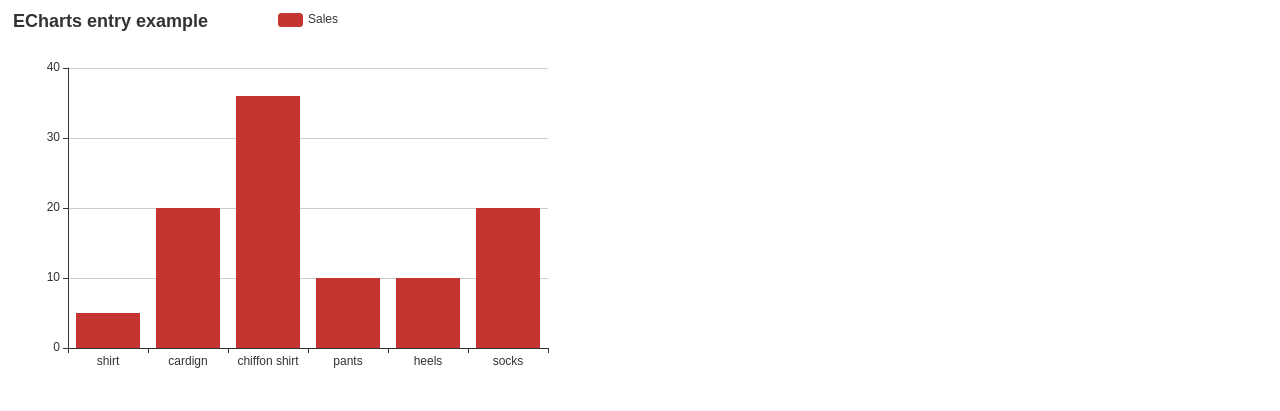
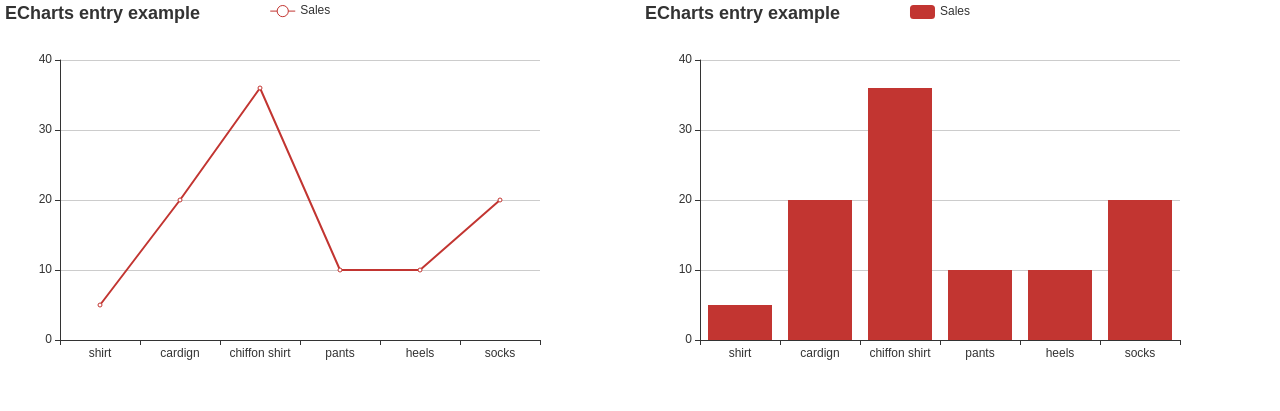
Before and after one commit to josephmtinangi/learn-echarts, a plain HTML site: page index.html in a window 1280 px wide. Drawn offline with nearby package versions, Linux system fonts and the light colour scheme.

Commit message:
Add UIKit and draw line chart

```diff
--- a/index.html
+++ b/index.html
@@ -6,12 +6,27 @@
           content="width=device-width, user-scalable=no, initial-scale=1.0, maximum-scale=1.0, minimum-scale=1.0">
     <meta http-equiv="X-UA-Compatible" content="ie=edge">
     <title>E Charts</title>
+    <!-- UIkit CSS -->
+    <link rel="stylesheet" href="https://cdnjs.cloudflare.com/ajax/libs/uikit/3.0.0-beta.24/css/uikit.min.css"/>
     <script src="js/echarts.min.js"></script>
 </head>
 <body>
 
-<div id="main" style="width: 600px;height:400px;"></div>
+<div uk-grid>
+    <div>
+        <div id="line" style="width: 600px;height:400px;"></div>
+    </div>
+    <div>
+        <div id="bar" style="width: 600px;height:400px;"></div>
+    </div>
+</div>
 
+<!-- jQuery is required -->
+<script src="https://cdnjs.cloudflare.com/ajax/libs/jquery/3.2.1/jquery.min.js"></script>
+
+<!-- UIkit JS -->
+<script src="https://cdnjs.cloudflare.com/ajax/libs/uikit/3.0.0-beta.24/js/uikit.min.js"></script>
+<script src="https://cdnjs.cloudflare.com/ajax/libs/uikit/3.0.0-beta.24/js/uikit-icons.min.js"></script>
 <script src="js/all.js"></script>
 
 </body>
--- a/js/all.js
+++ b/js/all.js
@@ -1,6 +1,10 @@
-var myChart = echarts.init(document.getElementById('main'));
+var lineChart = echarts.init(document.getElementById('line'));
+var barChart = echarts.init(document.getElementById('bar'));
 
-var option = {
+var xAxis = ["shirt", "cardign", "chiffon shirt", "pants", "heels", "socks"];
+var data = [5, 20, 36, 10, 10, 20];
+
+var lineChartOption = {
     title: {
         text: 'ECharts entry example'
     },
@@ -9,14 +13,34 @@ var option = {
         data: ['Sales']
     },
     xAxis: {
-        data: ["shirt", "cardign", "chiffon shirt", "pants", "heels", "socks"]
+        data: xAxis
+    },
+    yAxis: {},
+    series: [{
+        name: 'Sales',
+        type: 'line',
+        data: data
+    }]
+};
+
+var barChartOption = {
+    title: {
+        text: 'ECharts entry example'
+    },
+    tooltip: {},
+    legend: {
+        data: ['Sales']
+    },
+    xAxis: {
+        data: xAxis
     },
     yAxis: {},
     series: [{
         name: 'Sales',
         type: 'bar',
-        data: [5, 20, 36, 10, 10, 20]
+        data: data
     }]
 };
 
-myChart.setOption(option);
+lineChart.setOption(lineChartOption);
+barChart.setOption(barChartOption);
```
